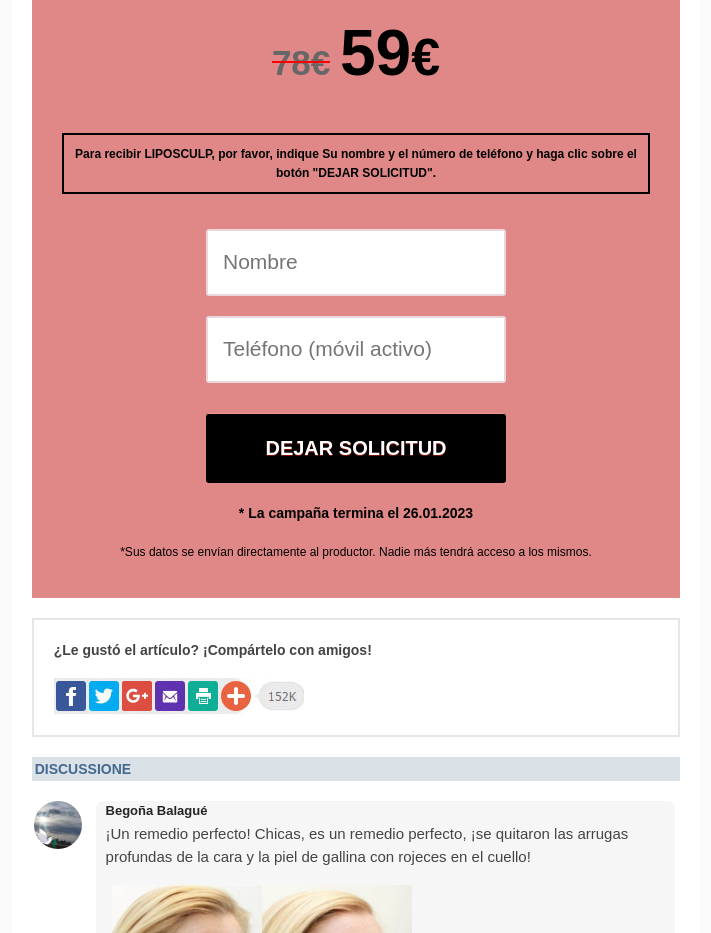
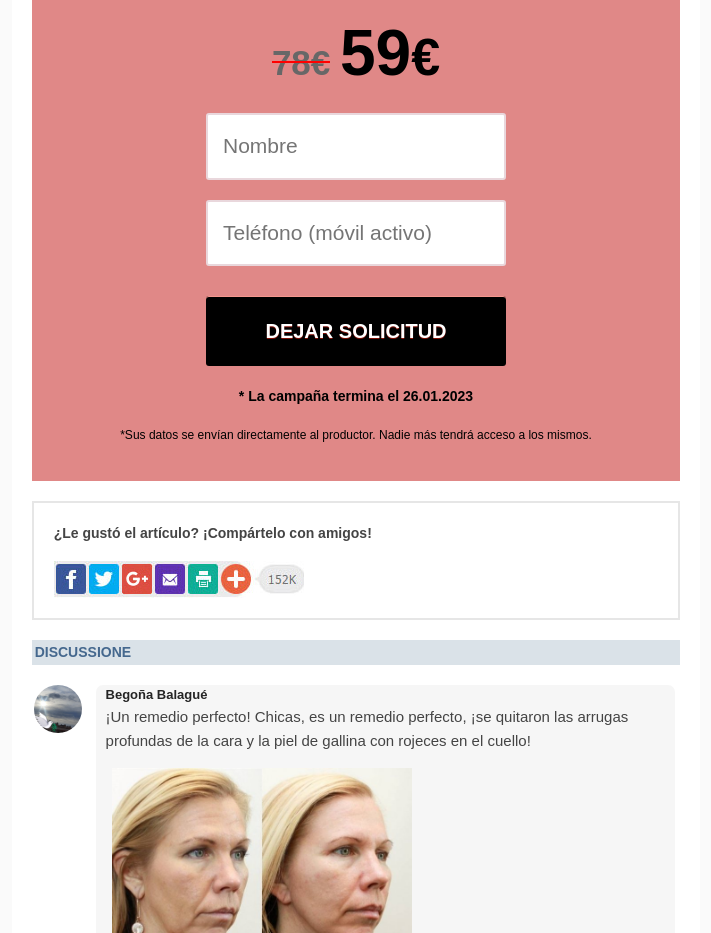
Before and after one commit to htmlcoder001/offer-liposculp-es, a plain HTML site: page index.html in a window 1280 px wide. Shown: the part 9716-10649 px from the top of the page, without its empty margins (284-995 px from the left). Drawn offline with Linux system fonts and the light colour scheme.

Commit message:
Form text update

```diff
--- a/index.html
+++ b/index.html
@@ -293,9 +293,9 @@ document.write(day + "." + month + "." + year);
           <p style="font-size: 35px!important;font-weight: bold;font-family: sans-serif;margin: 0 15px;display: inline-block;text-align: center;"> <span class="text-strikethrough">78€</span> <span style="color: #000000;font-size: 64px;">59<span style="font-size: 52px;">€</span></span></p>
 
 
-          <div class="blue-border" style="border-color: #000000;">
+         <!-- <div class="blue-border" style="border-color: #000000;">
             <span><b>Para recibir LIPOSCULP, por favor, indique Su nombre y el número de teléfono y haga clic sobre el botón "DEJAR SOLICITUD".</b></span>
-          </div>
+          </div>-->
 
           <div class="order_form_pole">
             <!--<label> Nombre: </label>-->
```
